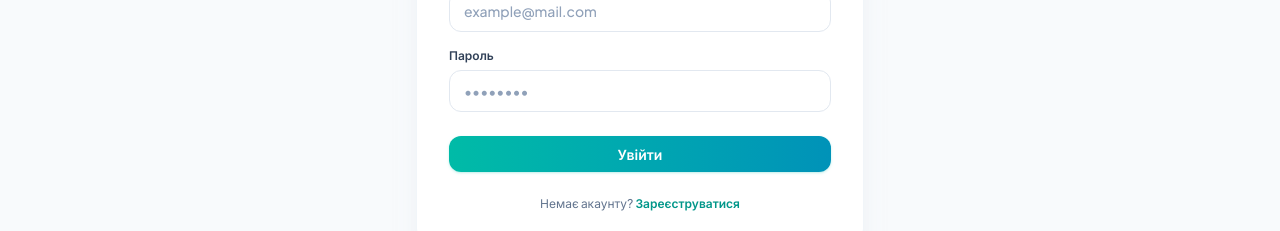
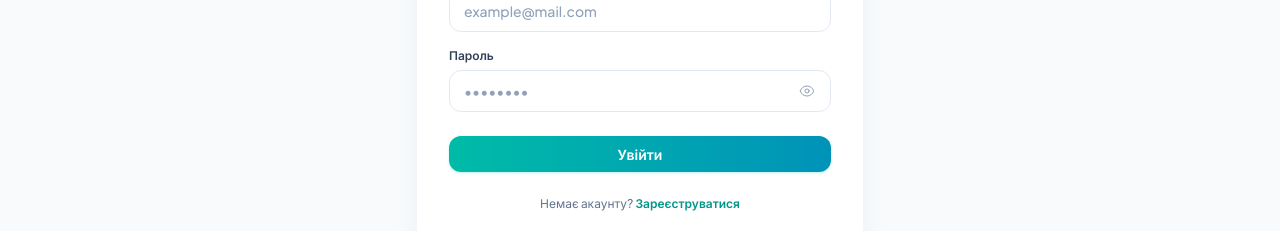
Before and after one commit to Vi-encore/car-calculator, a React (Vite) app in the folder apps/frontend/: page /login in a window 1280 px wide. Shown: the part 329-560 px from the top of the page. Built offline with nearby package versions, Linux system fonts and the light colour scheme; no server answers.

Commit message:
password can be viewed now

```diff
--- /dev/null
+++ b/apps/frontend/src/ui/EyeIcon/EyeIcon.tsx
@@ -0,0 +1,52 @@
+interface EyeIconProps {
+  readonly isOpen: boolean;
+  readonly className?: string;
+}
+
+export function EyeIcon({
+  isOpen,
+  className = "w-4 h-4",
+}: Readonly<EyeIconProps>) {
+  if (isOpen) {
+    // 👁️ Перекреслене око (ховає пароль)
+    return (
+      <svg
+        xmlns="http://www.w3.org/2000/svg"
+        fill="none"
+        viewBox="0 0 24 24"
+        strokeWidth={1.5}
+        stroke="currentColor"
+        className={className}
+      >
+        <path
+          strokeLinecap="round"
+          strokeLinejoin="round"
+          d="M3.98 8.223A10.477 10.477 0 001.934 12C3.226 16.338 7.244 19.5 12 19.5c.993 0 1.953-.138 2.863-.395M6.228 6.228A10.45 10.45 0 0112 4.5c4.756 0 8.773 3.162 10.065 7.498a10.523 10.523 0 01-4.293 5.774M6.228 6.228L3 3m3.228 3.228l3.65 3.65m7.894 7.894L21 21m-3.228-3.228l-3.65-3.65m0 0a3 3 0 10-4.243-4.243m4.242 4.242L9.88 9.88"
+        />
+      </svg>
+    );
+  }
+
+  // 👁️ Звичайне відкрите око (показує пароль)
+  return (
+    <svg
+      xmlns="http://www.w3.org/2000/svg"
+      fill="none"
+      viewBox="0 0 24 24"
+      strokeWidth={1.5}
+      stroke="currentColor"
+      className={className}
+    >
+      <path
+        strokeLinecap="round"
+        strokeLinejoin="round"
+        d="M2.036 12.322a1.012 1.012 0 010-.639C3.423 7.51 7.36 4.5 12 4.5c4.638 0 8.573 3.007 9.963 7.178.07.207.07.431 0 .639C20.577 16.49 16.64 19.5 12 19.5c-4.638 0-8.573-3.007-9.963-7.178z"
+      />
+      <path
+        strokeLinecap="round"
+        strokeLinejoin="round"
+        d="M15 12a3 3 0 11-6 0 3 3 0 016 0z"
+      />
+    </svg>
+  );
+}
--- a/apps/frontend/src/ui/Input/Input.tsx
+++ b/apps/frontend/src/ui/Input/Input.tsx
@@ -1,4 +1,5 @@
-import { type InputHTMLAttributes, forwardRef } from "react";
+import { type InputHTMLAttributes, forwardRef, useState } from "react";
+import { EyeIcon } from "../EyeIcon/EyeIcon";
 
 interface InputProps extends InputHTMLAttributes<HTMLInputElement> {
   readonly label?: string;
@@ -6,8 +7,11 @@
 }
 
 export const Input = forwardRef<HTMLInputElement, InputProps>(
-  ({ label, error, className = "", id, ...props }, ref) => {
+  ({ label, error, type = "text", className = "", id, ...props }, ref) => {
+    const [showPassword, setShowPassword] = useState(false);
     const inputId = id || props.name;
+    const isPasswordType = type === "password";
+    const currentType = isPasswordType && showPassword ? "text" : type;
 
     return (
       <div className="flex flex-col gap-1.5 w-full text-left">
@@ -19,10 +23,14 @@
             {label}
           </label>
         )}
+
+        <div className="relative w-full">
           <input
             id={inputId}
             ref={ref}
+            type={currentType}
             className={`w-full rounded-xl border bg-white px-3.5 py-2.5 text-sm text-slate-800 transition outline-none placeholder:text-slate-400
+              ${isPasswordType ? "pr-10" : ""}
               ${
                 error
                   ? "border-red-400 focus:border-red-500 focus:ring-2 focus:ring-red-100"
@@ -30,6 +38,19 @@
               } ${className}`}
             {...props}
           />
+
+          {isPasswordType && (
+            <button
+              type="button"
+              onClick={() => setShowPassword(!showPassword)}
+              aria-label={showPassword ? "Hide password" : "Show password"}
+              className="absolute right-3 top-1/2 -translate-y-1/2 text-slate-400 hover:text-slate-600 focus:outline-none cursor-pointer transition p-1"
+            >
+              <EyeIcon isOpen={showPassword} />
+            </button>
+          )}
+        </div>
+
         {error && (
           <span className="text-xs text-red-500 font-medium">{error}</span>
         )}
```
Lines whose indentation alone changed are shown as unchanged.
